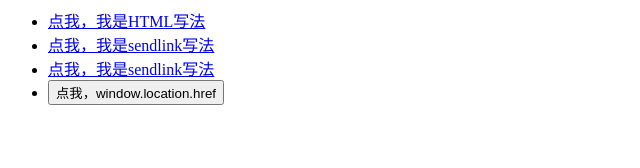
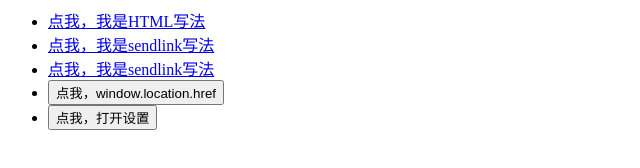
Before and after one commit to lrq1988/lrq1988.github.com, a plain HTML site: page page.html in a window 1280 px wide. Shown: the whole page, without its empty margins (0-640 px from the left). Drawn offline with Linux system fonts and the light colour scheme.

Commit message:
Update page.html

```diff
--- a/page.html
+++ b/page.html
@@ -14,6 +14,9 @@
     </li>
     <li>
       <button onclick="change2();">点我，window.location.href</button>
+    </li>
+    <li>
+      <button onclick="change3();">点我，打开设置</button>
     </li>
   </ul>
 
@@ -36,6 +39,9 @@
     function change2() {
        window.location.href = "page://videoplayer.yunos.com/videoplayer -e Redirection -d  \"{\"_uri\":\"http://vodcdn.video.taobao.com/oss/ali-video/3536edc0480d4eacb2a3718a452702ce/1453047226/video.mp4\", \"_title\":\"test\"}\"";
     }
+    function change3() {
+       window.location.href = "page://settings.yunos.com/settings -e Redirection -d ali_key_settings_wlan";
+    }
 
   </script>
 </html>
```
